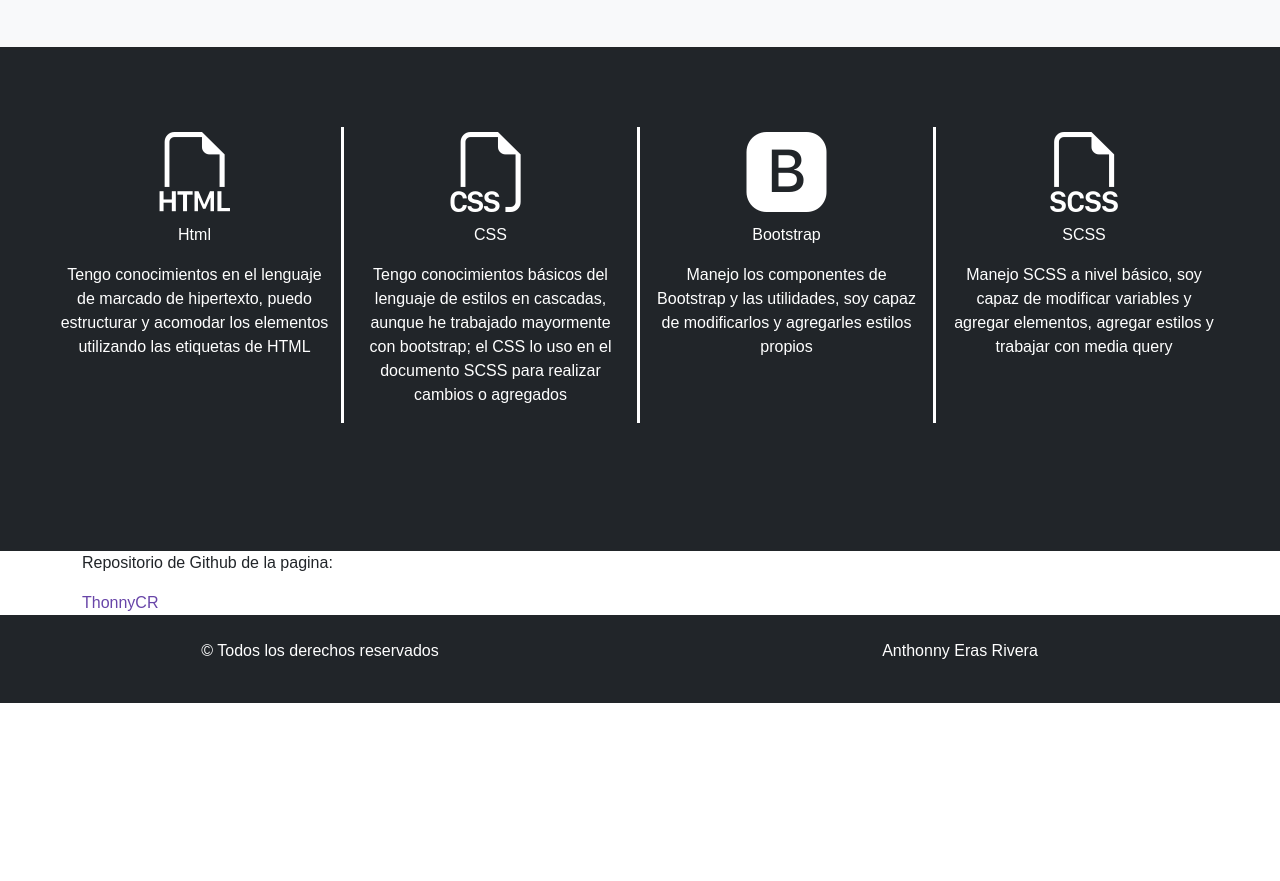
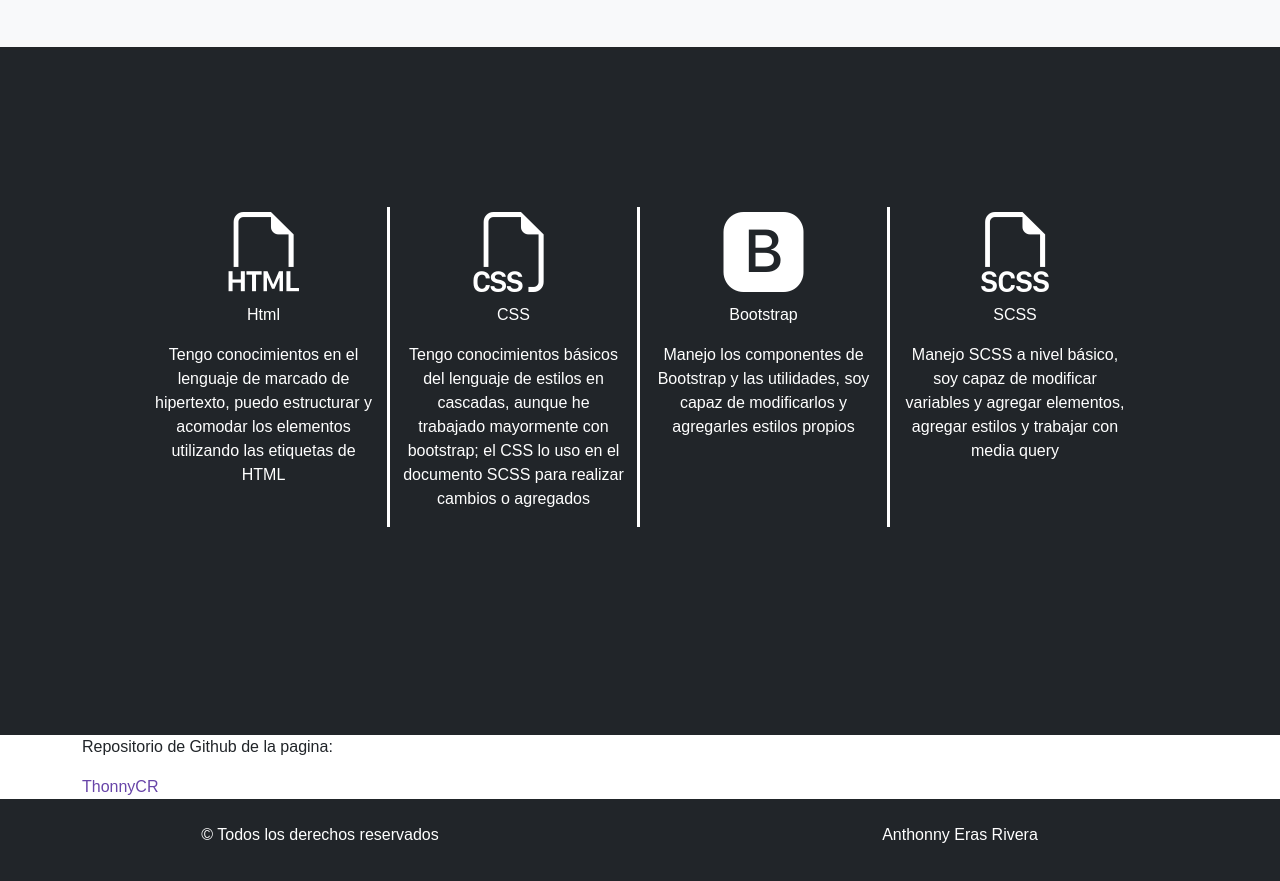
Before and after one commit to ThonnyCR/mi-pagina-web, a website: page index.html in a window 1280 px wide. Shown: the part 1120-2001 px from the top of the page. Before the commit the page ends 1823 px from the top, so only its background shows below. Drawn offline with nearby package versions, Linux system fonts and the light colour scheme.

Commit message:
No se que hice

```diff
--- a/index.html
+++ b/index.html
@@ -64,7 +64,7 @@
 
     <!-- Tecnologías -->
     <div class="container-fluid bg-dark text-center py-7">
-        <div class="row px-5">
+        <div class="row px-5" id="row-tech">
             <div class="col-12 col-lg-3 text-white mb-5 b-right">
                 <i class="bi bi-filetype-html display-1 "></i>
                 <p>Html</p>
--- a/scss/custom.scss
+++ b/scss/custom.scss
@@ -33,7 +33,16 @@ header{
     background-size: cover;
     background-position: center;
 }
+// En pantallas superiores a md se vera a ese tamaño
+@include media-breakpoint-up(md){
+    header{
+        height: 500px;
+    }
+}
 
+#row-tech{
+    margin: 5rem;
+}
 .b-right{
     border-right: 3px solid;
     border-color: white;
@@ -41,11 +50,5 @@ header{
         border-right: 0px;
     }
 }
-// En pantallas superiores a md se vera a ese tamaño
-@include media-breakpoint-up(md){
-    header{
-        height: 500px;
-    }
-}
 
 // <--------------------------------------------------------- Modificaciones --------------------------------------------------------->
```
Also changed, not shown: css/custom.css, 1 other file.
